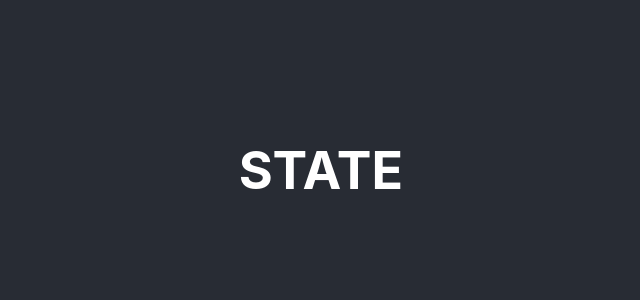
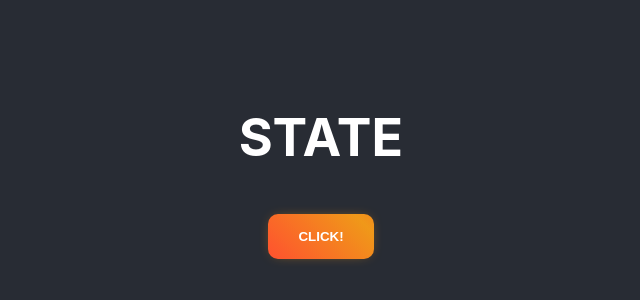
Before and after one commit to Jakavickis/drontai, a React (Create React App) app in the folder r1/: page / in a window 1280 px wide. Shown: the part 230-530 px from the top of the page, without its empty margins (319-959 px from the left). Built offline with nearby package versions, Linux system fonts and the light colour scheme.

Commit message:
button click react

```diff
--- a/r1/src/App.jsx
+++ b/r1/src/App.jsx
@@ -1,10 +1,20 @@
 import './App.scss';
 
 function App() {
+    const doJob = () => {
+        console.log('do job')
+    }
+
+    const clicked = () => {
+        console.log('Hellow world');
+        doJob();
+    }
+
     return (
         <div className="App">
             <header className="App-header">
                 <h1>STATE</h1>
+                <button onClick={() => clicked()}>click!</button>
             </header>
         </div>
     );
--- a/r1/src/App.scss
+++ b/r1/src/App.scss
@@ -32,6 +32,7 @@
   from {
     transform: rotate(0deg);
   }
+
   to {
     transform: rotate(360deg);
   }
@@ -66,3 +67,35 @@
   color: green;
   margin: 10px;
 }
+
+button {
+  margin: 10px;
+  padding: 15px 30px;
+  text-align: center;
+  text-transform: uppercase;
+  transition: 0.5s;
+  background-size: 200% auto;
+  color: white;
+  border-radius: 10px;
+  display: block;
+  border: 0px;
+  font-weight: 700;
+  box-shadow: 0px 0px 14px -7px #f09819;
+  background-image: linear-gradient(45deg, #FF512F 0%, #F09819 51%, #FF512F 100%);
+  cursor: pointer;
+  user-select: none;
+  -webkit-user-select: none;
+  touch-action: manipulation;
+
+
+  &:hover {
+    background-position: right center;
+    /* change the direction of the change here */
+    color: #fff;
+    text-decoration: none;
+  }
+
+  &:active {
+    transform: scale(0.95);
+  }
+}
```
